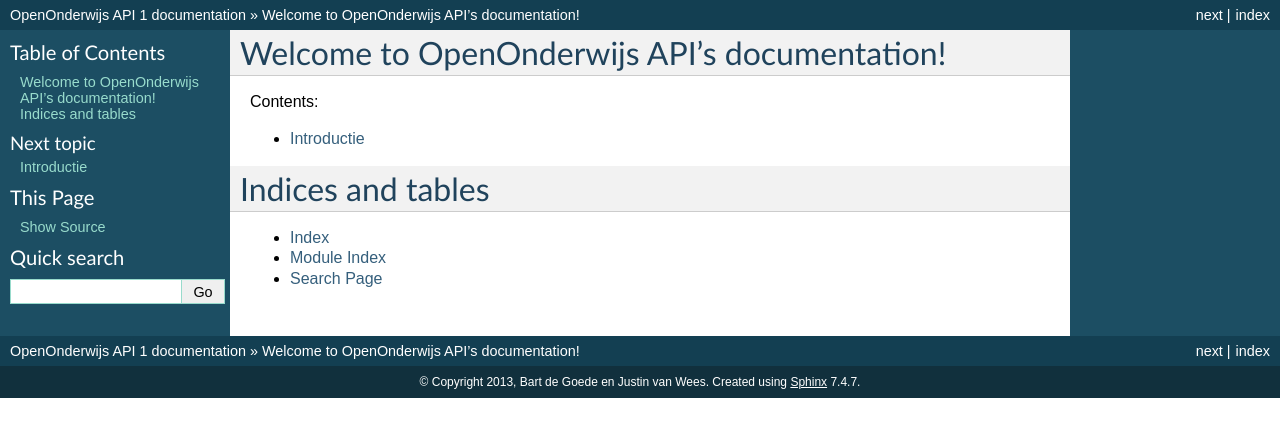
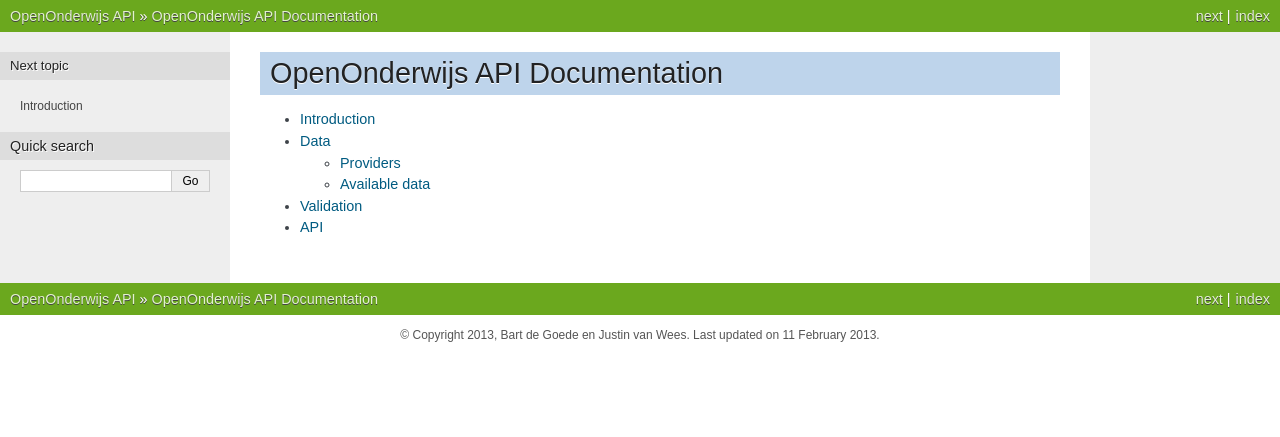
Before and after one commit to openstate/openonderwijsdata-api, a Sphinx documentation site: the page built from documentation/index.rst, in a window 1280 px wide. Shown: the top 437 px of the page. Built offline with Sphinx 7.4.7, drawn with Linux system fonts in a browser that asks for light colours; formulas are drawn with MathJax 3.

Commit message:
Documentation structure

```diff
--- a/documentation/conf.py
+++ b/documentation/conf.py
@@ -60,7 +60,7 @@
 # non-false value, then it is used:
 #today = ''
 # Else, today_fmt is used as the format for a strftime call.
-#today_fmt = '%B %d, %Y'
+today_fmt = '%d %B %Y'
 
 # List of patterns, relative to source directory, that match files and
 # directories to ignore when looking for source files.
@@ -91,7 +91,7 @@
 
 # The theme to use for HTML and HTML Help pages.  See the documentation for
 # a list of builtin themes.
-html_theme = 'default'
+html_theme = 'nature'
 
 # Theme options are theme-specific and customize the look and feel of a theme
 # further.  For a list of options available for each theme, see the
@@ -103,10 +103,10 @@
 
 # The name for this set of Sphinx documents.  If None, it defaults to
 # "<project> v<release> documentation".
-#html_title = None
+html_title = 'OpenOnderwijs API'
 
 # A shorter title for the navigation bar.  Default is the same as html_title.
-#html_short_title = None
+html_short_title = 'OpenOnderwijs API'
 
 # The name of an image file (relative to this directory) to place at the top
 # of the sidebar.
@@ -124,7 +124,7 @@
 
 # If not '', a 'Last updated on:' timestamp is inserted at every page bottom,
 # using the given strftime format.
-#html_last_updated_fmt = '%b %d, %Y'
+html_last_updated_fmt = '%d %B %Y'
 
 # If true, SmartyPants will be used to convert quotes and dashes to
 # typographically correct entities.
@@ -147,10 +147,10 @@
 #html_split_index = False
 
 # If true, links to the reST sources are added to the pages.
-#html_show_sourcelink = True
+html_show_sourcelink = False
 
 # If true, "Created using Sphinx" is shown in the HTML footer. Default is True.
-#html_show_sphinx = True
+html_show_sphinx = False
 
 # If true, "(C) Copyright ..." is shown in the HTML footer. Default is True.
 #html_show_copyright = True
--- a/documentation/index.rst
+++ b/documentation/index.rst
@@ -3,19 +3,15 @@
    You can adapt this file completely to your liking, but it should at least
    contain the root `toctree` directive.
 
-Welcome to OpenOnderwijs API's documentation!
-=============================================
+OpenOnderwijs API Documentation
+===============================
 
-Contents:
+.. Contents:
 
 .. toctree::
    :maxdepth: 2
 
-   introduction
-
-Indices and tables
-==================
-
-* :ref:`genindex`
-* :ref:`modindex`
-* :ref:`search`
+   rst/introduction
+   rst/data_providers
+   rst/validation
+   rst/api
--- a/documentation/introduction.rst
+++ b/documentation/rst/api.rst
@@ -1,4 +1,2 @@
-Introductie
+API
 =============================================
-
-Hello world!
--- /dev/null
+++ b/documentation/rst/introduction.rst
@@ -0,0 +1,2 @@
+Introduction
+=============================================
--- /dev/null
+++ b/documentation/rst/validation.rst
@@ -0,0 +1,3 @@
+Validation
+=============================================
+What does validation mean in this context, and what do we validate?
```
Also changed, not shown: documentation/rst/data_providers.rst (added, +24 -0 lines).
